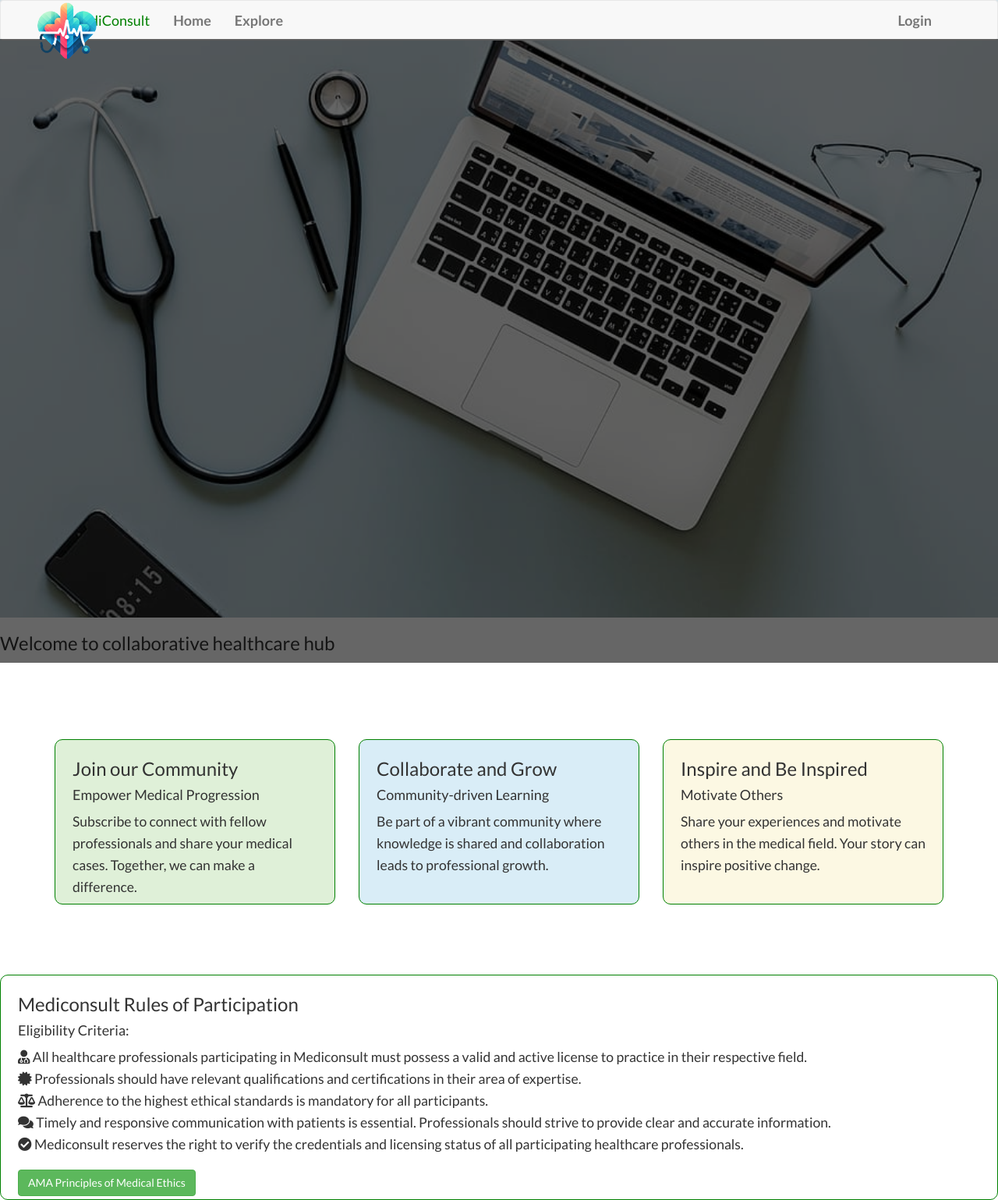
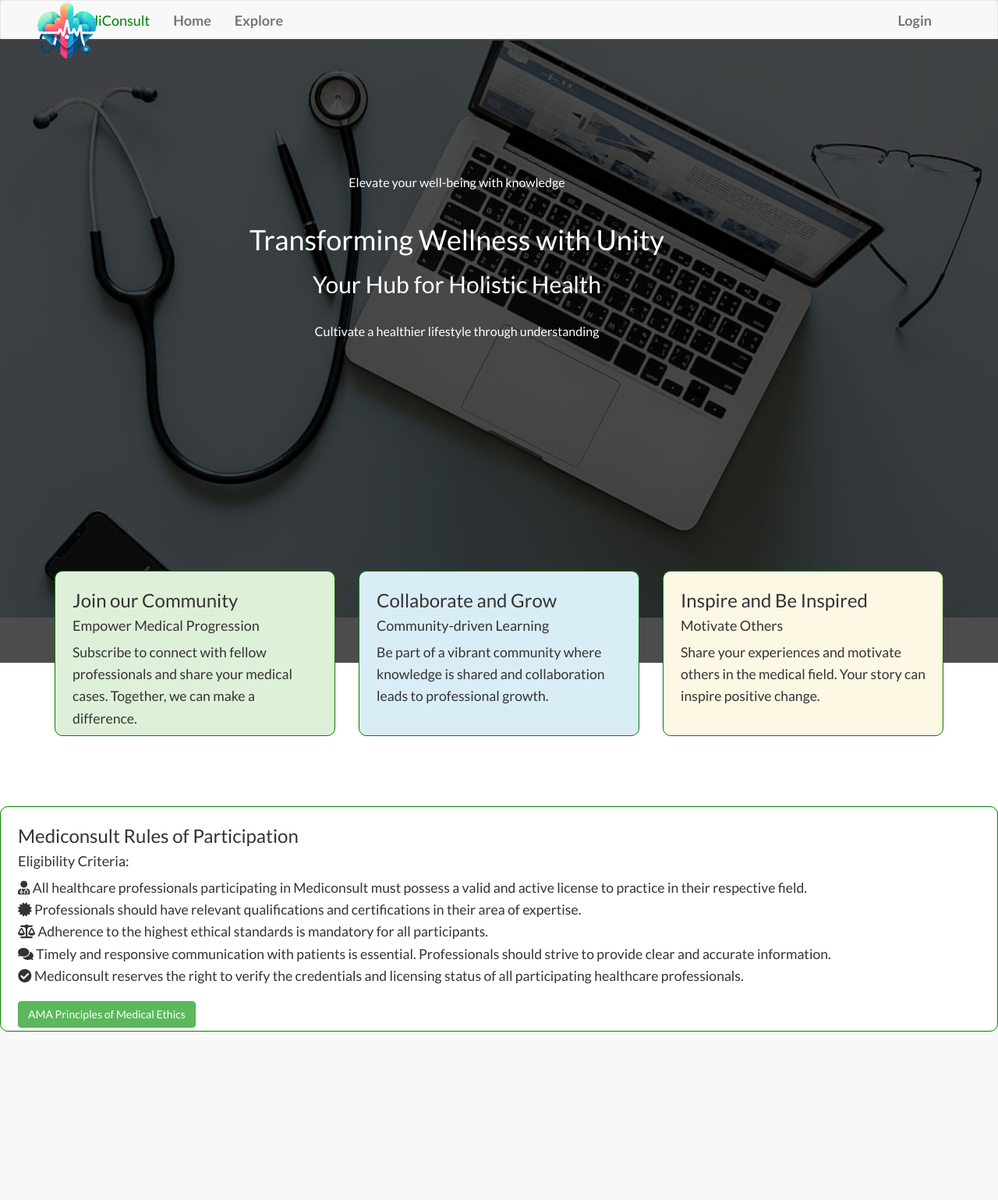
Before and after one commit to shazaaly/mediconsult, a Flask app: page / in a window 1280 px wide. Shown: that part at 78% size. After the commit the page ends 1323 px from the top of that part, so only its background shows below. Run offline with Flask 3, Linux system fonts and the light colour scheme; the page is wider than the window, and the part outside it is not shown; some libraries are stand-ins or nearby versions.

Commit message:
wallpaper text

```diff
--- a/app/static/css/index.css
+++ b/app/static/css/index.css
@@ -16,8 +16,36 @@
 	left: 0;
 	width: 100%;
 	height: 100%;
-	background: rgba(0, 0, 0, 0.6);
+	background: rgba(0, 0, 0, 0.7);
 
+}
+
+.wallpaper_text {
+	color: white;
+	position: absolute;
+	top: 25%;
+	text-align: center;
+	line-height: 1.2rem;
+	margin-left: 25%;
+	/* font-size: 4em; */
+	line-height: 6.8rem;
+}
+
+.call_to_action {
+	padding: 0.8rem;
+	background-color: #FF8B6A;
+	color: white;
+	font-size: 20px;
+}
+
+.call_to_action:hover {
+	color: #FF8B6A;
+	background-color: white;
+}
+
+
+.cards-wrapper {
+	margin-top: -15rem;
 }
 
 .back_image {
--- a/app/templates/index.html
+++ b/app/templates/index.html
@@ -13,16 +13,21 @@
 </div>
 <div id="wallpaper"> </div>
 
-{% if current_user.is_authenticated %}
-<h1>Hi, {{ current_user.username }}!</h1>
-<h3>Do you want to add a case? <a href="{{ url_for('submit_case') }}"> Create a Case</a></h3>
-{% else %}
-<h3> Welcome to collaborative healthcare hub</h3>
-{% endif %}
 
+<div class="wallpaper_text">
+    {% if not current_user.is_authenticated %}
 
+    <p>Elevate your well-being with knowledge</p>
+    <h1>Transforming Wellness with Unity</h1>
+    <h2>Your Hub for Holistic Health</h2>
+    <p>Cultivate a healthier lifestyle through understanding</p>
 
-
+    {% else %}
+    <h1>Hi, {{ current_user.username }}!</h1>
+    <h3>Do you want to add a case?</h3>
+    <h3> <a class="btn call_to_action" href="{{ url_for('submit_case') }}"> Create a Case</a> </h3>
+    {% endif %}
+</div>
 
 
 
```
Also changed, not shown: app.db.
